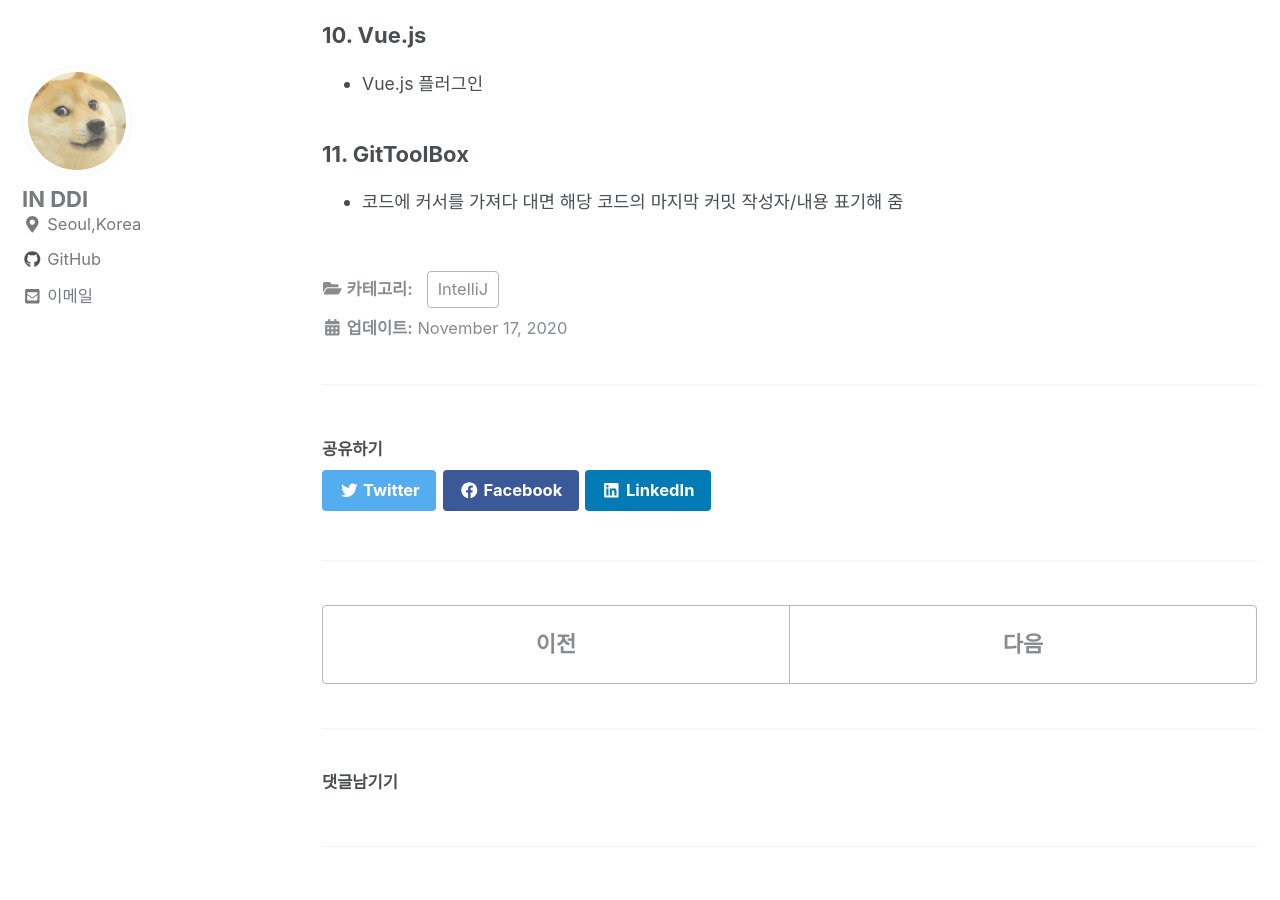
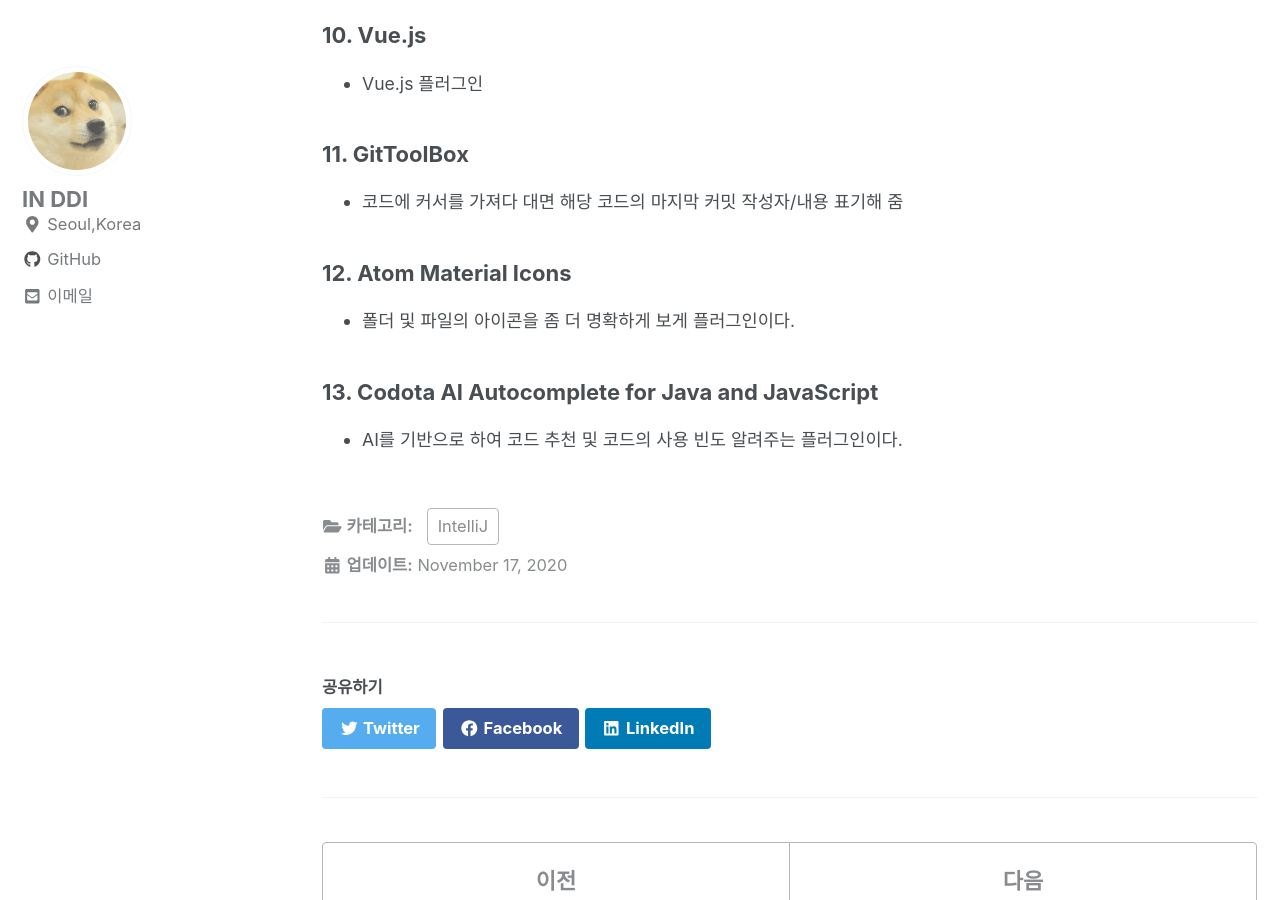
Before and after one commit to InSeok9068/inseok9068.github.io, a Jekyll site: the page built from _posts/intellij/2020-11-17-intellij-plugins.md, in a window 1280 px wide and 900 px high, scrolled down 1571 px. Built offline with Jekyll 4.4.1, drawn with Linux system fonts in a browser that asks for light colours; cached includes are drawn as plain includes; nearby versions of some CDN libraries; comment, search, counter and statistics services are not loaded.

Commit message:
IntelliJ 플러그인 2개 추가

```diff
--- a/_posts/intellij/2020-11-17-intellij-plugins.md
+++ b/_posts/intellij/2020-11-17-intellij-plugins.md
@@ -57,3 +57,11 @@ categories:
 ### 11. GitToolBox
 
 - 코드에 커서를 가져다 대면 해당 코드의 마지막 커밋 작성자/내용 표기해 줌
+
+### 12. Atom Material Icons
+
+- 폴더 및 파일의 아이콘을 좀 더 명확하게 보게 플러그인이다.
+
+### 13. Codota AI Autocomplete for Java and JavaScript
+
+- AI를 기반으로 하여 코드 추천 및 코드의 사용 빈도 알려주는 플러그인이다.
```
